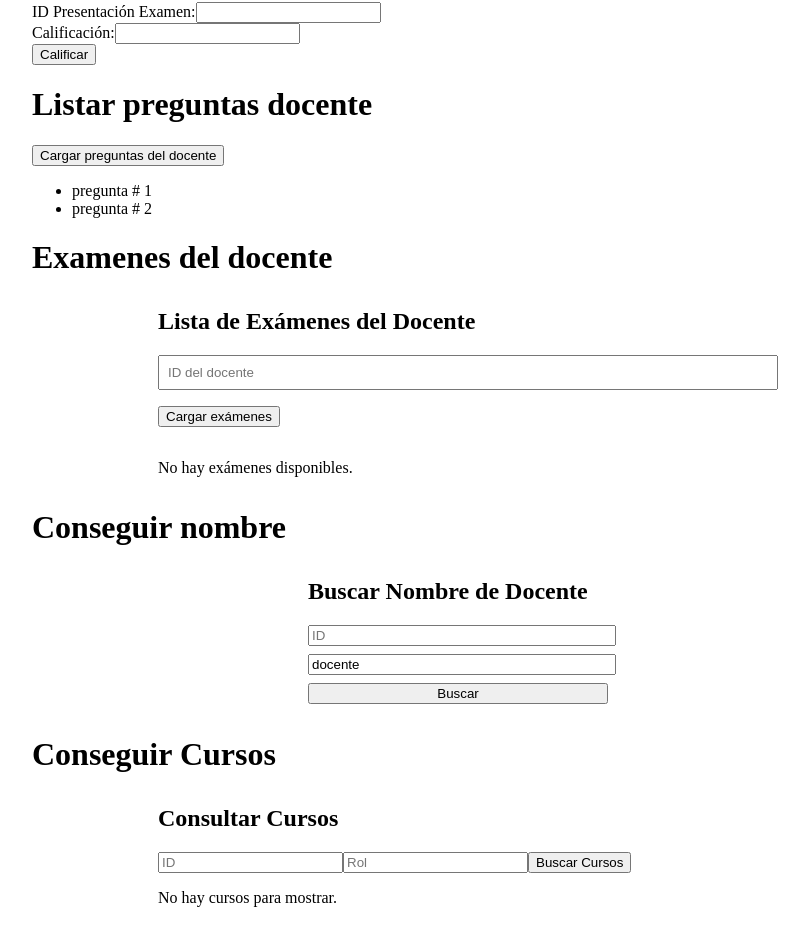
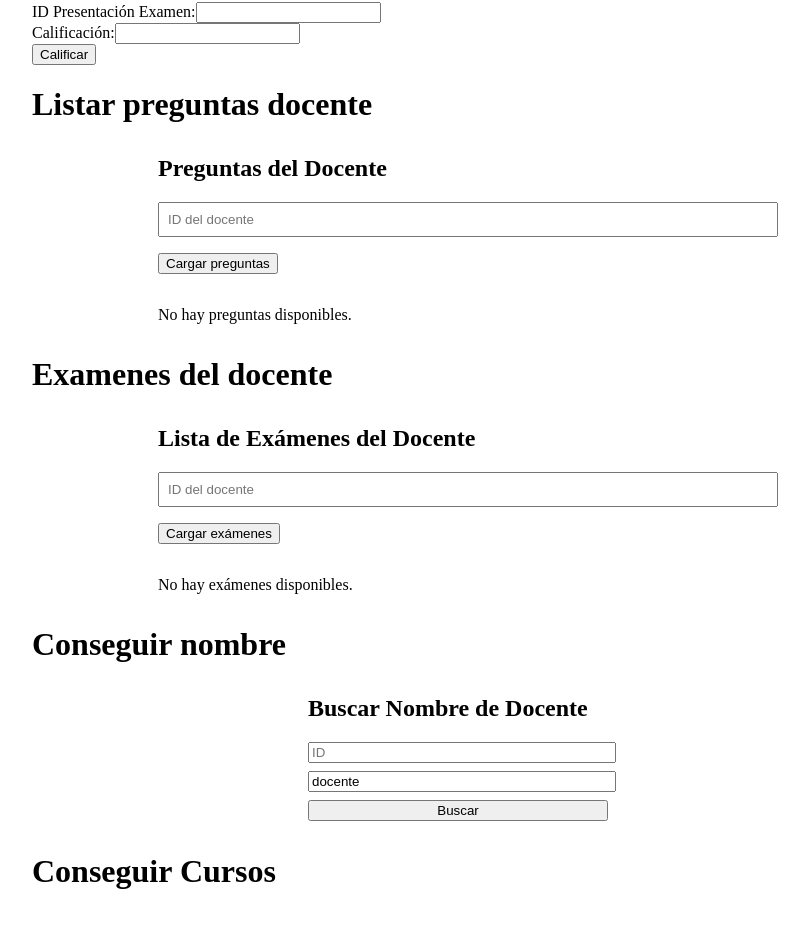
Before and after one commit to JoanG1/FrontEduBases, a React (Vite) app: page /dashboard in a window 1280 px wide. Shown: the part 1219-2144 px from the top of the page, without its empty margins (182-991 px from the left). Built offline with nearby package versions, Linux system fonts and the light colour scheme.

Commit message:
Funcionalidad de obtener preguntas docente completa2

```diff
--- a/src/components/ListaPreguntasDocente.jsx
+++ b/src/components/ListaPreguntasDocente.jsx
@@ -2,29 +2,57 @@ import React, { useState } from "react";
 import { obtenerPreguntasDocente } from "../services/ApiServices";
 
 const ListaPreguntasDocente = () => {
+  const [idDocente, setIdDocente] = useState("");
   const [preguntas, setPreguntas] = useState([]);
   const [error, setError] = useState("");
 
   const cargarPreguntas = async () => {
+    if (!idDocente.trim()) {
+      setError("Por favor ingresa un ID de docente.");
+      setPreguntas([]);
+      return;
+    }
+
     try {
-      //const resultado = await obtenerPreguntasDocente(123); // Reemplaza con ID real
-      //setPreguntas(resultado);
+      const resultado = await obtenerPreguntasDocente(idDocente);
+      setPreguntas(resultado);
+      setError("");
     } catch (err) {
       setError(err.toString());
+      setPreguntas([]);
     }
   };
 
   return (
-    <div>
-      <button onClick={cargarPreguntas}>Cargar preguntas del docente</button>
+    <div style={{ maxWidth: '600px', margin: '2rem auto' }}>
+      <h2>Preguntas del Docente</h2>
+
+      <input
+        type="text"
+        placeholder="ID del docente"
+        value={idDocente}
+        onChange={(e) => setIdDocente(e.target.value)}
+        style={{ marginBottom: '1rem', padding: '0.5rem', width: '100%' }}
+      />
+
+      <button onClick={cargarPreguntas} style={{ marginBottom: '1rem' }}>
+        Cargar preguntas
+      </button>
+
       {error && <p style={{ color: "red" }}>{error}</p>}
-      <ul>
-        {preguntas.map((p, i) => (
-          <li key={i}>{}</li>
-        ))}
-        <li key={1}>pregunta # 1</li>
-        <li key={2}>pregunta # 2</li>
-      </ul>
+
+      {preguntas.length > 0 ? (
+        <ul>
+          {preguntas.map((p) => (
+            <li key={p.id_pregunta}>
+              <strong>{p.enunciado}</strong> <br />
+              Tipo: {p.tipo_pregunta} | Pública: {p.es_publica === "S" ? "Sí" : "No"}
+            </li>
+          ))}
+        </ul>
+      ) : (
+        !error && <p>No hay preguntas disponibles.</p>
+      )}
     </div>
   );
 };
```
